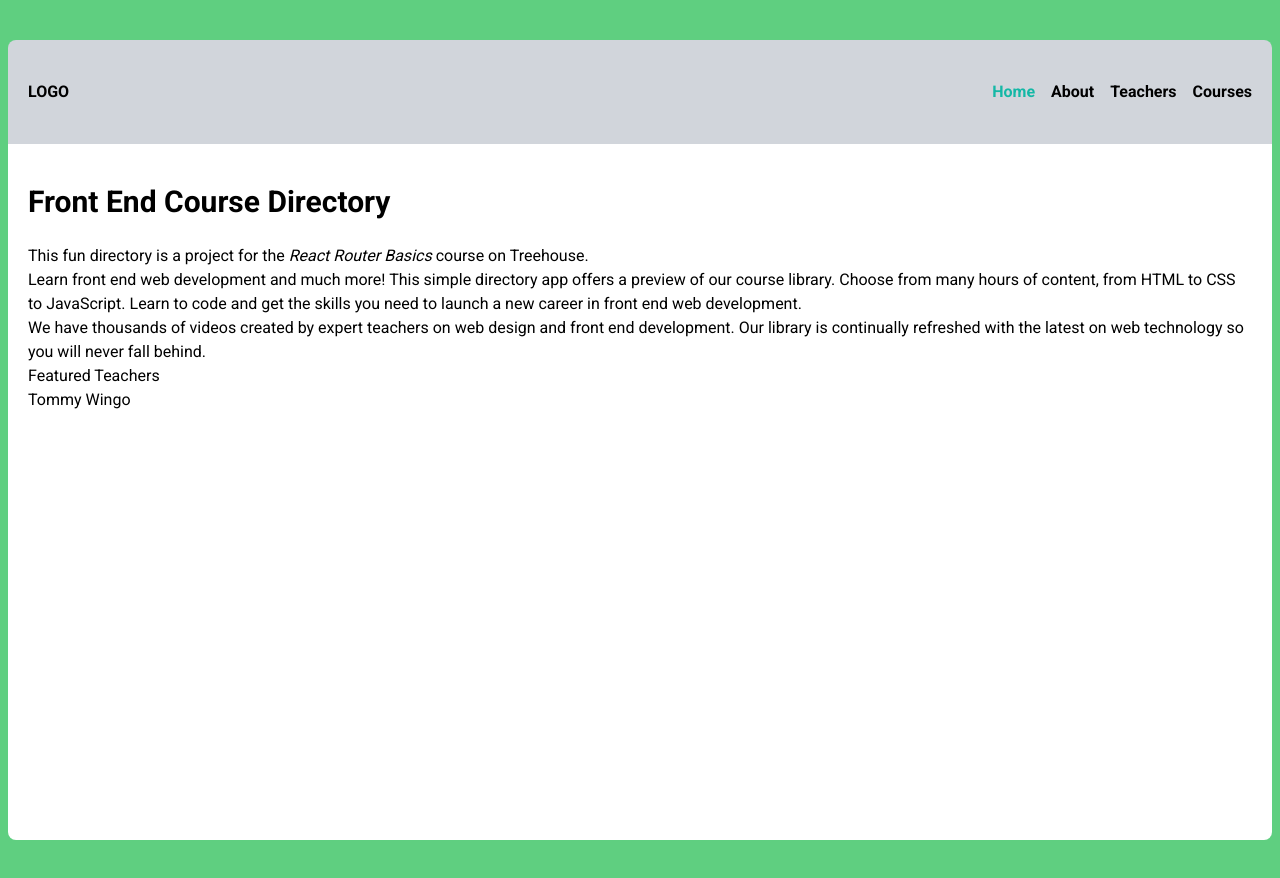
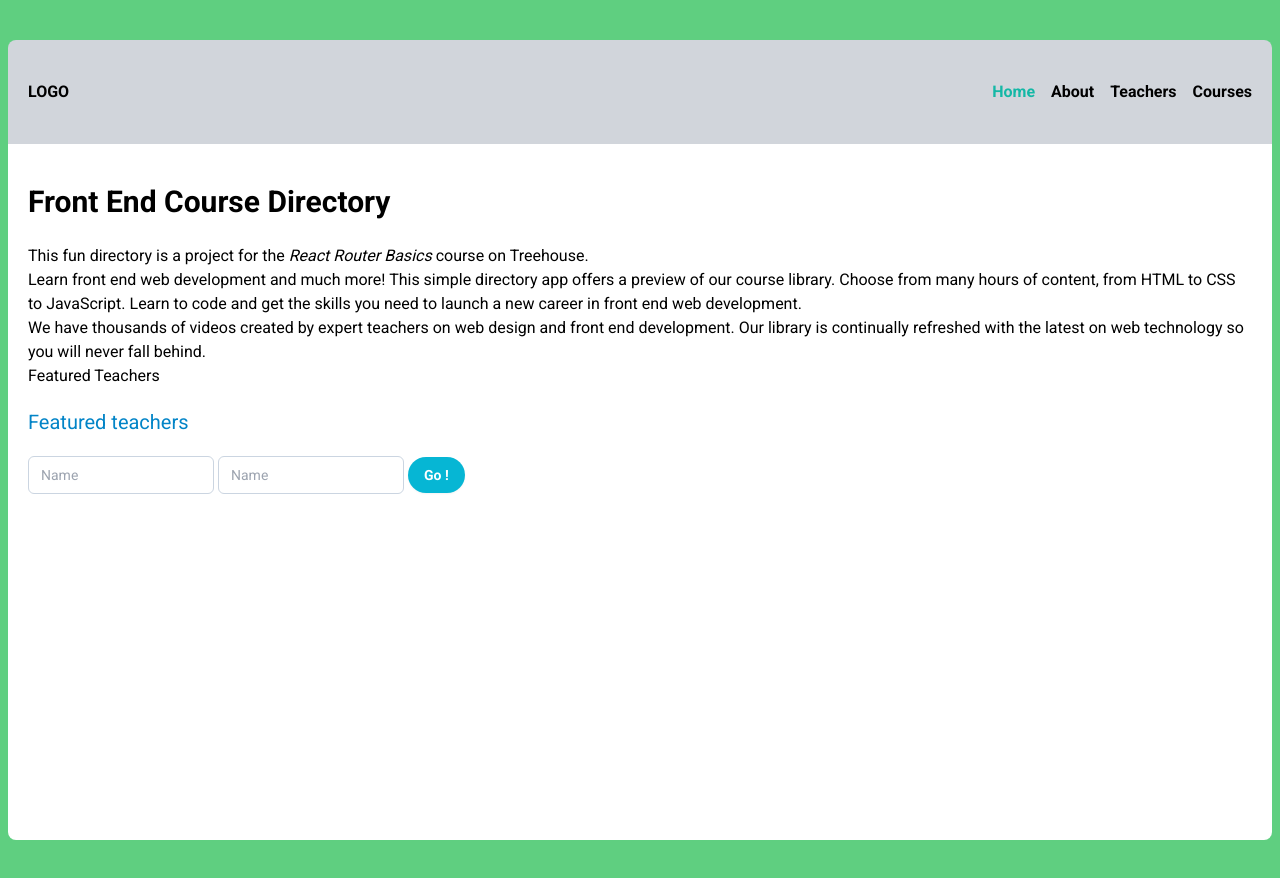
Before and after one commit to alekspanteli/react-router-6-teamtreehouse, a React (Vite) app: page / in a window 1280 px wide. Built offline with nearby package versions, Linux system fonts and the light colour scheme.

Commit message:
Update Home.jsx

```diff
--- a/src/components/Home.jsx
+++ b/src/components/Home.jsx
@@ -21,8 +21,25 @@ const Home = () => {
         latest on web technology so you will never fall behind.
       </p>
 
-      <h3>Featured Teachers</h3>
-      <Link to="teachers/HTML/Tommy-Wingo">Tommy Wingo</Link>
+      <h3 className="mb-5">Featured Teachers</h3>
+      {/* <Link to="teachers/HTML/Tommy-Wingo" className="inline-block mb-5">
+        Tommy Wingo
+      </Link> */}
+
+      <h6 className="text-xl text-sky-600 mb-5">Featured teachers</h6>
+      <form className="flex gap-1 items-center">
+        <input
+          className="block px-3 py-2 bg-white border border-slate-300 rounded-md text-sm"
+          placeholder="Name"
+        />
+        <input
+          className="block px-3 py-2 bg-white border border-slate-300 rounded-md text-sm"
+          placeholder="Name"
+        />
+        <button className="px-4 py-2 font-semibold text-sm bg-cyan-500 text-white rounded-full shadow-sm">
+          Go !
+        </button>
+      </form>
     </div>
   );
 };
```
